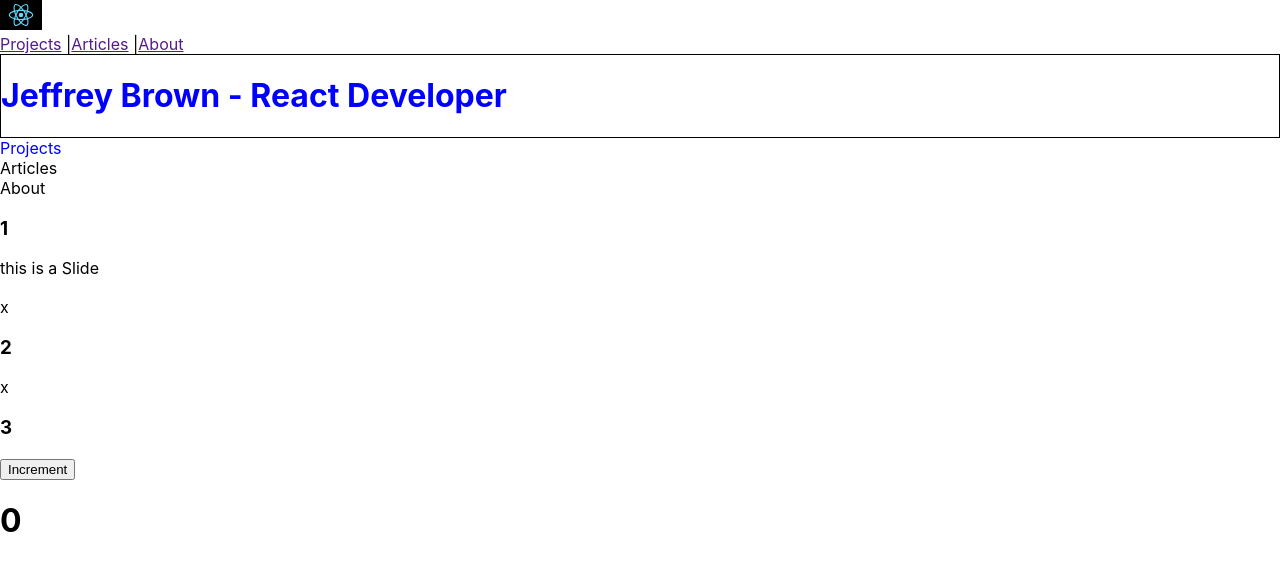
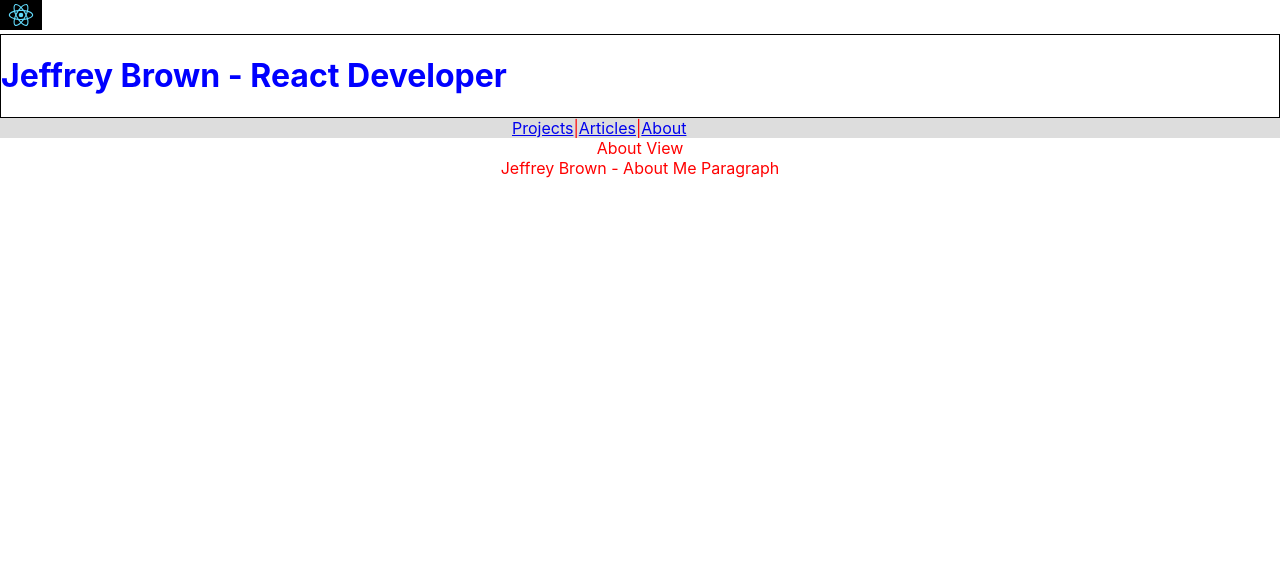
Before and after one commit to jbrown7407/Jeff-Brown-React-Portfolio, a React (Create React App) app: page /about in a window 1280 px wide. Shown: the top 570 px of the page. Built offline with nearby package versions, Linux system fonts and the light colour scheme.

Commit message:
react router stable with navbar

```diff
--- a/src/App.js
+++ b/src/App.js
@@ -1,56 +1,47 @@
 import logo from "./logo.svg";
 import "./App.css";
-
-// import Hello from "./components/sayHello.jsx";
-
 import React, { useState } from "react";
 import Slide from "./components/Slide.jsx";
 import Header from "./components/Header.jsx";
 import About from "./components/About.jsx";
+// import Thumbnail from "./components/Thumbnail.jsx";
 import Articles from "./components/Articles.jsx";
 import Projects from "./components/Projects.jsx";
-import Component1 from "./components/component1.jsx";
-// import Hello from "./components/SayHello.jsx";
+
+import { BrowserRouter, Route, Link } from "react-router-dom";
 
 function App() {
-  const [isRed, setRed] = useState(false);
-  //[bhconst name, function]
-  const [count, setCount] = useState(0);
-
-  const increment = () => {
-    setCount(count + 1);
-    setRed(!isRed);
-  };
+  // const increment = () => {
+  //   setCount(count + 1);
+  //   setRed(!isRed);
+  // };
 
   return (
-    <div>
-      <div className="navigation">
-        <img src={logo} className="logo" alt="Logo Image" />
+    <BrowserRouter>
+      <img src={logo} className="logo-image" alt="Logo Image" />
+      <Header></Header>
+
       <div className="navigation">
         <div className="navigation-sub">
-            <a href="" className="item">
+          <Link to="/" className="item">
             Projects
-            </a>{" "}
+          </Link>{" "}
           |
-            <a href="" className="item">
+          <Link to="/articles" className="item">
             Articles
-            </a>{" "}
+          </Link>{" "}
           |
-            <a href="" className="item">
+          <Link to="/about" className="item">
             About
-            </a>
+          </Link>
         </div>
       </div>
+      <div className="App">
+        <Route exact path="/" component={Projects} />
+        <Route path="/articles" component={Articles} />
+        <Route path="/about" component={About} />
       </div>
-      <Header></Header>
-      <Projects></Projects>
-      <Articles></Articles>
-      <About></About>
-      <Slide name="1" message="this is a Slide"></Slide>x
-      <Slide name="2"></Slide>x<Slide name="3"></Slide>
-      <button onClick={increment}> Increment </button>
-      <h1> {count} </h1>
-    </div>
+    </BrowserRouter>
   );
 }
 
--- a/src/components/About.jsx
+++ b/src/components/About.jsx
@@ -2,6 +2,11 @@
 
 export default class About extends Component {
   render() {
-    return <div className="About">About</div>;
+    return (
+      <div className="About">
+        About View
+        <br /> Jeffrey Brown - About Me Paragraph
+      </div>
+    );
   }
 }
--- a/src/components/Articles.jsx
+++ b/src/components/Articles.jsx
@@ -2,6 +2,6 @@
 
 export default class Articles extends Component {
   render() {
-    return <div className="Articles">Articles</div>;
+    return <div className="Articles">Articles View</div>;
   }
 }
--- a/src/components/Projects.jsx
+++ b/src/components/Projects.jsx
@@ -1,7 +1,15 @@
-import React, { Component } from "react";
+import React from "react";
+import Thumbnail from "./Thumbnail.jsx"; // Import the Thumbnail component
+import "../App.css";
 
-export default class Projects extends Component {
-  render() {
-    return <div className="Projects">Projects</div>;
-  }
+function Projects(props) {
+  return (
+    // Render a Thumbnail component
+    <div className="Projects">
+      <h1>Projects</h1>
+      <Thumbnail link="" image="" title="" category="" />
+    </div>
+  );
 }
+
+export default Projects;
--- a/src/components/Slide.jsx
+++ b/src/components/Slide.jsx
@@ -1,12 +1,12 @@
 import React from "react";
 
-function Tweet({ name, message, likes }) {
+function Slide({ name, message, likes }) {
   return (
-    <div className="tweet">
+    <div className="Slide">
       <h3>{name}</h3>
       <p>{message}</p>
       <h3>{likes}</h3>
     </div>
   );
 }
-export default Tweet;
+export default Slide;
--- /dev/null
+++ b/src/components/Thumbnail.jsx
@@ -0,0 +1,19 @@
+import React from "react";
+import { Link } from "react-router-dom";
+import "../App.css";
+
+function Thumbnail(props) {
+  return (
+    <div className="project">
+      <Link to={props.link}>
+        <div className="project-image">
+          <img src={props.image} alt="Project Image" />
+        </div>
+        <div className="project-title">{props.title}</div>
+        <div className="project-category">{props.category}</div>
+      </Link>
+    </div>
+  );
+}
+
+export default Thumbnail;
--- a/src/components/component1.jsx
+++ /dev/null
@@ -1,15 +0,0 @@
-import React from "react";
-
-function Component1() {
-  const sayHello = () => {
-    alert("Hello");
-  };
-
-  return (
-    <div className="App">
-      <button onClick={Component1}>Component1</button>
-    </div>
-  );
-}
-
-export default Component1;
--- a/src/index.css
+++ b/src/index.css
@@ -5,6 +5,19 @@
     sans-serif;
   -webkit-font-smoothing: antialiased;
   -moz-osx-font-smoothing: grayscale;
+}
+
+.navigation {
+  color: red;
+  background-color: rgb(221, 221, 221);
+}
+.navigation-sub {
+  color: red;
+  /* background-color: rgb(221, 140, 140); */
+  display: flex;
+  margin: 0 auto;
+  text-align: center;
+  margin-left: 40%;
 }
 
 code {
@@ -21,8 +34,25 @@
   color: blue;
 }
 
+.Articles {
+  color: green;
+}
+.About {
+  color: red;
+}
+
 .logo {
   color: black;
   background-color: black;
   height: 30px;
 }
+.logo-image {
+  height: 30px;
+  background-color: black;
+}
+
+ul {
+  list-style-type: none;
+  margin: 0;
+  padding: 0;
+}
```
Also changed, not shown: 1 other file (tests, documents, lock files or other folders). Lines whose indentation alone changed are shown as unchanged.
